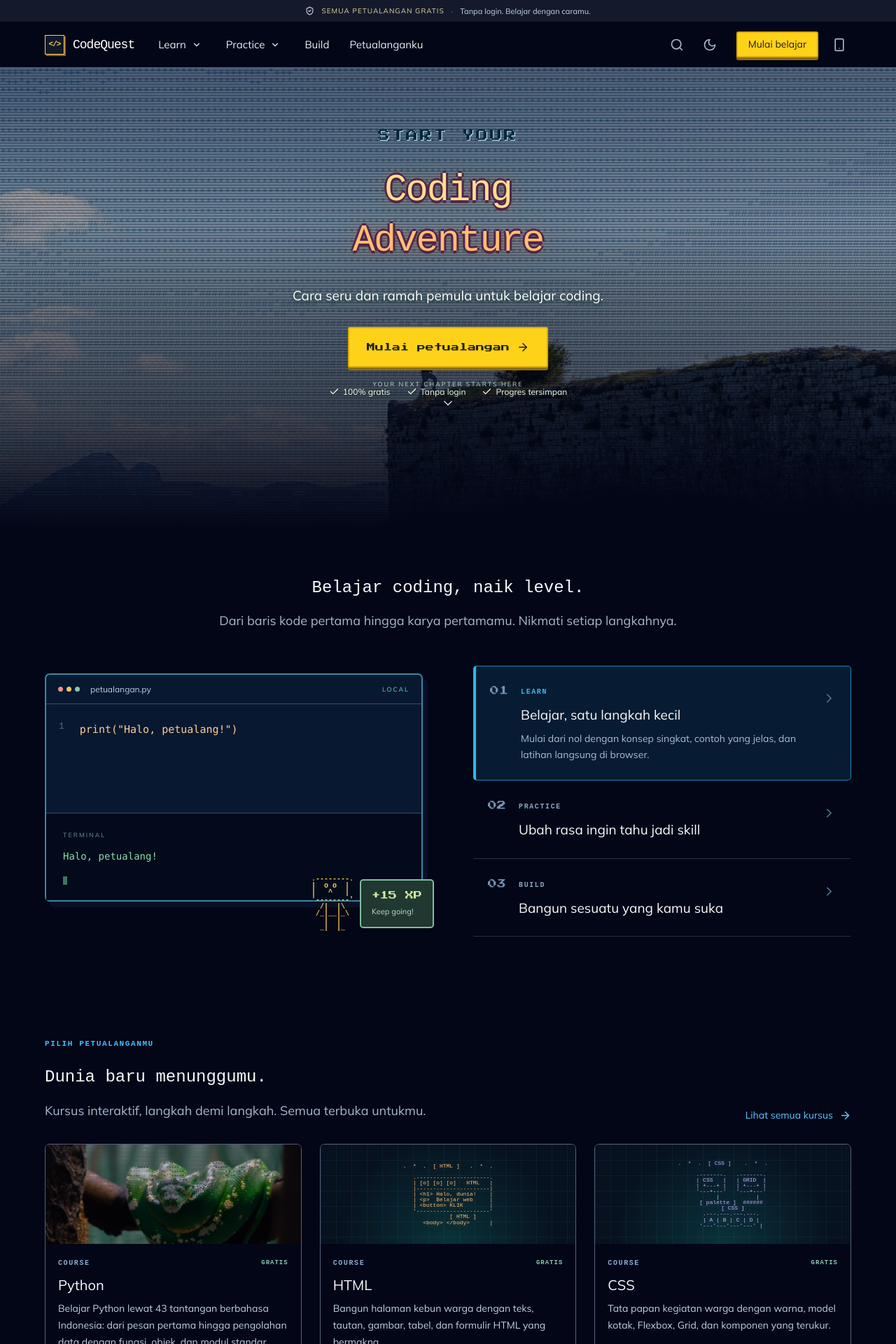
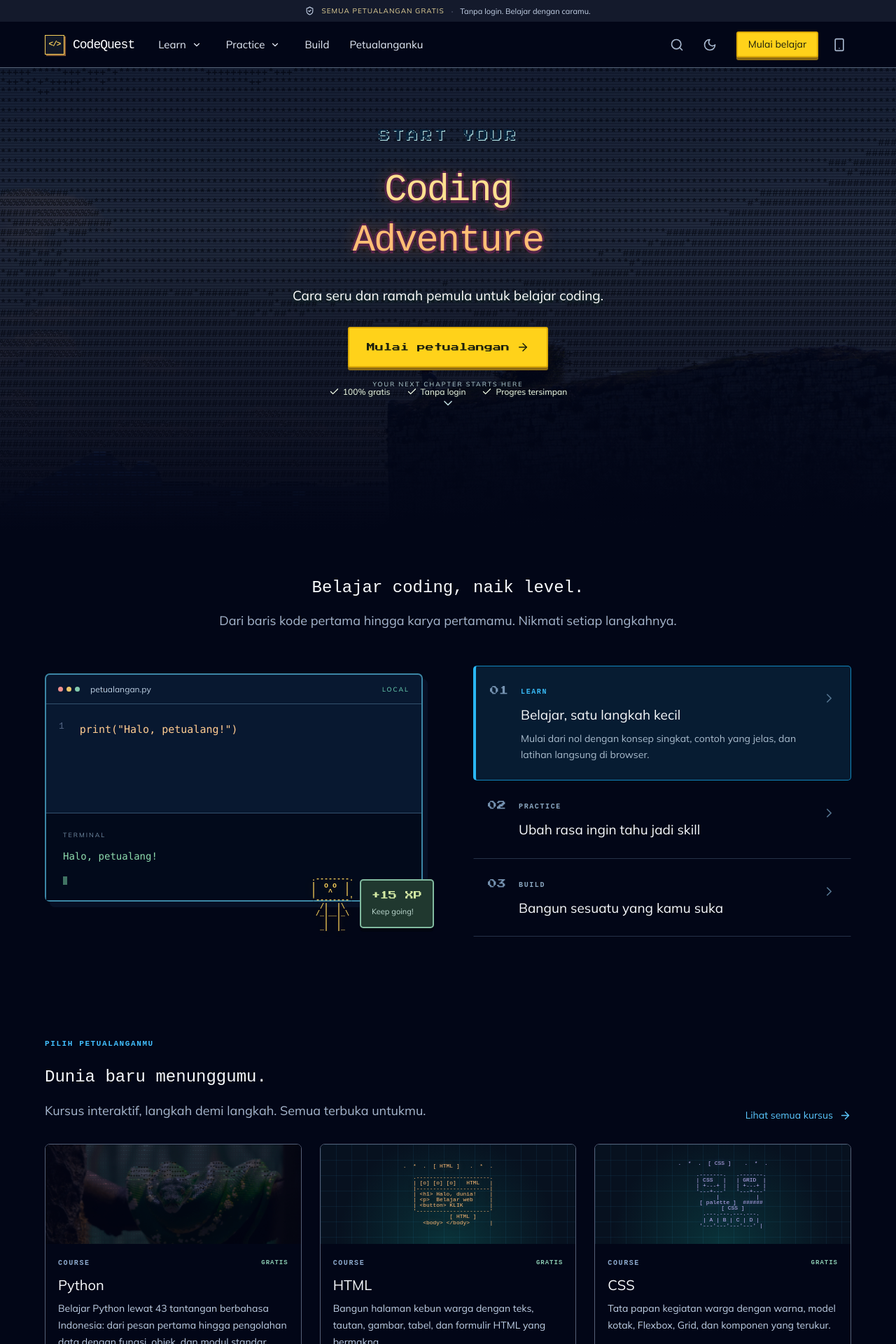
Before and after one commit to Fuckinsomnia/codequest, a React (Vite) app: page / in a window 1280 px wide. Shown: the top 1920 px of the page at 70% size. Built offline with nearby package versions, Linux system fonts and the light colour scheme.

Commit message:
Make ASCII texture dominant over realistic photos

```diff
--- a/src/App.jsx
+++ b/src/App.jsx
@@ -18,7 +18,7 @@ function Footer(){return <footer className="site-footer"><div className="contain
 function Home({state}){
   const [step,setStep]=useState(0);
   const workflow=[{title:'Belajar, satu langkah kecil',desc:'Mulai dari nol dengan konsep singkat, contoh yang jelas, dan latihan langsung di browser.',label:'LEARN',code:'print("Halo, petualang!")',output:'Halo, petualang!'},{title:'Ubah rasa ingin tahu jadi skill',desc:'Latih logika, pecahkan tantangan, dan pahami kesalahanmu lewat output nyata.',label:'PRACTICE',code:'for level in range(1, 4):\n    print("Level", level)',output:'Level 1\nLevel 2\nLevel 3'},{title:'Bangun sesuatu yang kamu suka',desc:'Terapkan kemampuanmu pada proyek terpandu, lalu buat karya sendiri di Builds.',label:'BUILD',code:'<h1>Ini website pertamaku.</h1>\n<button>Ayo mulai!</button>',output:'Idemu. Kodemu. Karyamu.'}];
-  return <><section className="home-hero"><div className="hero-shade"/><RealisticAscii src={`${import.meta.env.BASE_URL}adventure-realistic.jpg`} alt="Petualang di atas benteng batu melihat lembah dan pegunungan, dirender dari karakter ASCII" rows={46} className="hero-ascii" contrast={1.28} brightness={-0.02} saturation={1.24} asciiOpacity={0.46} focusY={0.5}/><div className="hero-content"><p className="hero-eyebrow">START YOUR</p><h1>Coding<br/><span>Adventure</span></h1><p className="hero-description">Cara seru dan ramah pemula untuk belajar coding.</p><a className="button yellow hero-button" href="#/courses">Mulai petualangan<ArrowRight size={18}/></a><div className="hero-benefits"><span><Check size={15}/>100% gratis</span><span><Check size={15}/>Tanpa login</span><span><Check size={15}/>Progres tersimpan</span></div></div><div className="hero-bottom"><span>YOUR NEXT CHAPTER STARTS HERE</span><ChevronDown size={20}/></div></section>
+  return <><section className="home-hero"><div className="hero-shade"/><RealisticAscii src={`${import.meta.env.BASE_URL}adventure-realistic.jpg`} alt="Petualang di atas benteng batu melihat lembah dan pegunungan, dirender dari karakter ASCII" rows={46} className="hero-ascii" contrast={1.28} brightness={-0.02} saturation={1.24} photoOpacity={0.34} asciiOpacity={0.84} focusY={0.5}/><div className="hero-content"><p className="hero-eyebrow">START YOUR</p><h1>Coding<br/><span>Adventure</span></h1><p className="hero-description">Cara seru dan ramah pemula untuk belajar coding.</p><a className="button yellow hero-button" href="#/courses">Mulai petualangan<ArrowRight size={18}/></a><div className="hero-benefits"><span><Check size={15}/>100% gratis</span><span><Check size={15}/>Tanpa login</span><span><Check size={15}/>Progres tersimpan</span></div></div><div className="hero-bottom"><span>YOUR NEXT CHAPTER STARTS HERE</span><ChevronDown size={20}/></div></section>
     <section className="container section home-intro"><SectionHeading title="Belajar coding, naik level." description="Dari baris kode pertama hingga karya pertamamu. Nikmati setiap langkahnya."/><div className="learn-workflow"><div className="mini-editor"><div className="mini-title"><span className="window-dots"><i/><i/><i/></span>petualangan.py<span>LOCAL</span></div><div className="mini-code"><span>1</span><pre>{workflow[step].code}</pre></div><div className="mini-terminal"><span>TERMINAL</span><pre>{workflow[step].output}</pre><span className="mini-cursor"/></div><div className="mini-character"><PixelCharacter size={90}/><div>+15 XP<small>Keep going!</small></div></div></div><div className="workflow-steps">{workflow.map((item,i)=><button key={i} className={step===i?'active':''} onClick={()=>setStep(i)}><span className="step-num">0{i+1}</span><div><span className="eyebrow">{item.label}</span><h3>{item.title}</h3>{step===i&&<p>{item.desc}</p>}</div><ChevronRight size={21}/></button>)}</div></div></section>
     <section className="container section"><SectionHeading eyebrow="PILIH PETUALANGANMU" title="Dunia baru menunggumu." description="Kursus interaktif, langkah demi langkah. Semua terbuka untukmu."><a className="text-link" href="#/courses">Lihat semua kursus<ArrowRight size={17}/></a></SectionHeading><div className="course-grid">{courses.slice(0,6).map(c=><CourseCard key={c.id} course={c} state={state}/>)}</div></section>
     <section className="container quest-banner"><div><p className="eyebrow">KEBIASAAN KECIL, DAMPAK BESAR</p><h2>30 hari. Satu petualangan.</h2><p>Satu latihan setiap hari. Kumpulkan XP, buka lencana,<br/>dan lihat seberapa jauh kamu sudah melangkah.</p><a className="button yellow" href="#/30-days">Terima tantangan<ArrowRight size={16}/></a></div><div className="quest-art"><PixelCharacter size={144}/><span className="floating-xp">LEVEL UP!</span><div className="pixel-platform" aria-hidden="true">______________</div></div></section>
--- a/src/RealisticAscii.jsx
+++ b/src/RealisticAscii.jsx
@@ -11,6 +11,7 @@ export default function RealisticAscii({
   contrast = 1.18,
   brightness = 0,
   saturation = 1.12,
+  photoOpacity = 0.5,
   asciiOpacity = 0.52,
   focusY = 0.5,
   background = '#020617',
@@ -53,8 +54,10 @@ export default function RealisticAscii({
       const sourceHeight = imageAspect > targetAspect ? image.naturalHeight : image.naturalWidth / targetAspect;
       const sourceX = (image.naturalWidth - sourceWidth) / 2;
       const sourceY = Math.min(image.naturalHeight - sourceHeight, Math.max(0, (image.naturalHeight - sourceHeight) * focusY));
+      context.globalAlpha = photoOpacity;
       context.drawImage(image, sourceX, sourceY, sourceWidth, sourceHeight, 0, 0, rect.width, rect.height);
-      context.fillStyle = 'rgba(2,6,23,.16)';
+      context.globalAlpha = 1;
+      context.fillStyle = 'rgba(2,6,23,.3)';
       context.fillRect(0, 0, rect.width, rect.height);
       sampleContext.drawImage(image, sourceX, sourceY, sourceWidth, sourceHeight, 0, 0, columns, actualRows);
       const pixels = sampleContext.getImageData(0, 0, columns, actualRows).data;
@@ -116,7 +119,7 @@ export default function RealisticAscii({
       image.onload = null;
       image.onerror = null;
     };
-  }, [src, rows, className, contrast, brightness, saturation, asciiOpacity, focusY, background]);
+  }, [src, rows, className, contrast, brightness, saturation, photoOpacity, asciiOpacity, focusY, background]);
 
   return <canvas ref={canvasRef} className={`realistic-ascii ${className}`} role="img" aria-label={alt}/>;
 }
--- a/src/components.jsx
+++ b/src/components.jsx
@@ -64,7 +64,7 @@ export function CourseArt({ course, large = false }) {
   const levelClass = course.level ? `level-${course.level.toLowerCase()}` : '';
   const classes = `course-art ${course.theme || 'blue'} ${levelClass} ${large ? 'large' : ''}`;
   if (course.trackId === 'python' || course.id === 'python') {
-    return <div className={`${classes} python-realistic`} data-art="python-realistic" data-course-id={course.id}><RealisticAscii src={`${import.meta.env.BASE_URL}python-realistic.jpg`} alt="Ular Python hijau realistis di dahan hutan, dirender dari karakter ASCII" rows={large ? 42 : 24} contrast={1.38} brightness={course.level === 'Expert' ? 0.05 : course.level === 'Menengah' ? 0.025 : 0} saturation={course.level === 'Expert' ? 1.3 : 1.22} asciiOpacity={0.64} focusY={0.53}/></div>;
+    return <div className={`${classes} python-realistic`} data-art="python-realistic" data-course-id={course.id}><RealisticAscii src={`${import.meta.env.BASE_URL}python-realistic.jpg`} alt="Ular Python hijau realistis di dahan hutan, dirender dari karakter ASCII" rows={large ? 42 : 24} contrast={1.38} brightness={course.level === 'Expert' ? 0.05 : course.level === 'Menengah' ? 0.025 : 0} saturation={course.level === 'Expert' ? 1.3 : 1.22} photoOpacity={0.42} asciiOpacity={0.92} focusY={0.53}/></div>;
   }
   const art = course.artId ? getProjectArt(course.artId) : getCourseArt(course);
   return <div className={classes} data-art={artKey} data-course-id={course.id} aria-hidden="true"><pre className="ascii-scene ascii-scene-course">{art}</pre></div>;
```
